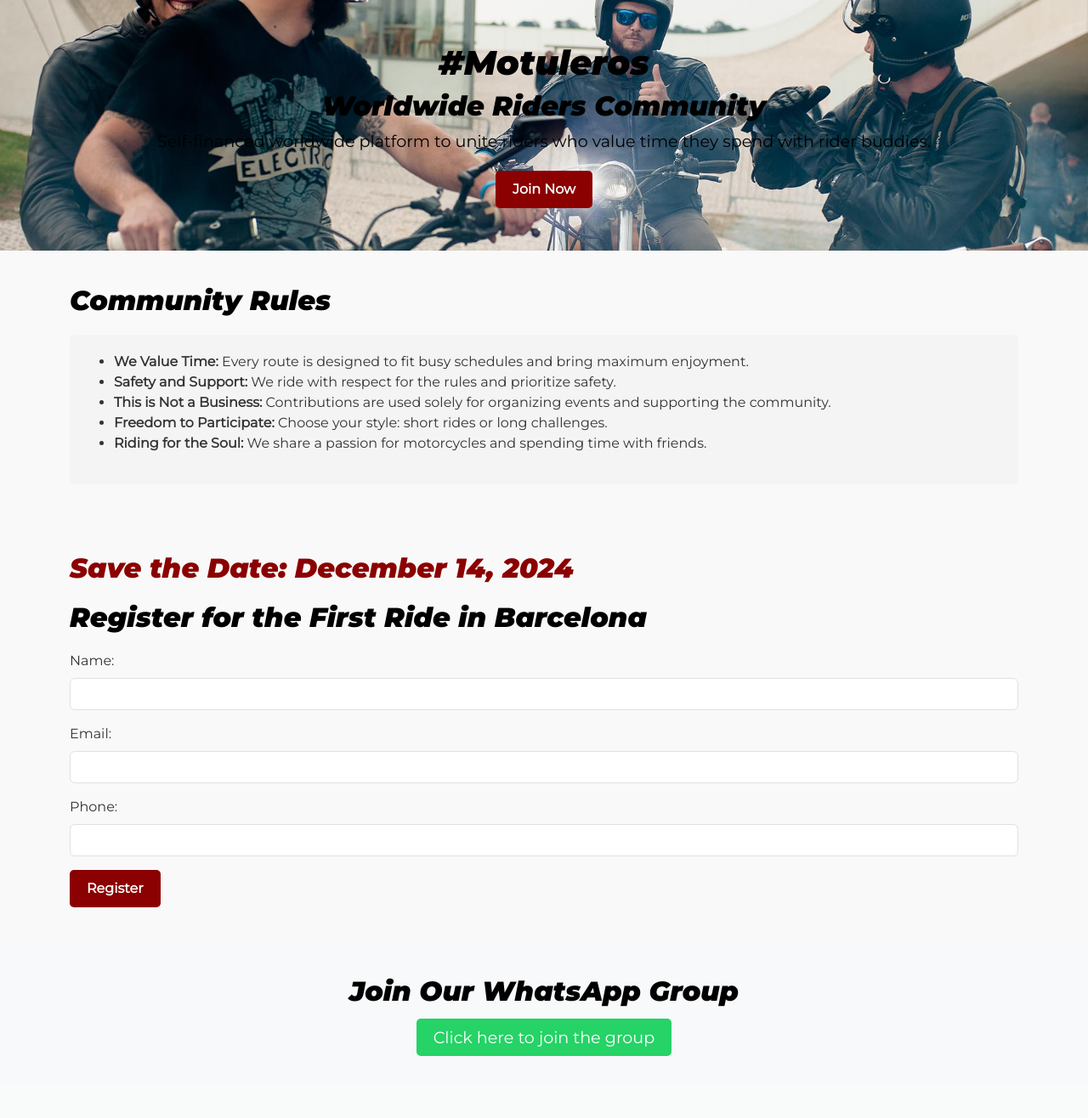
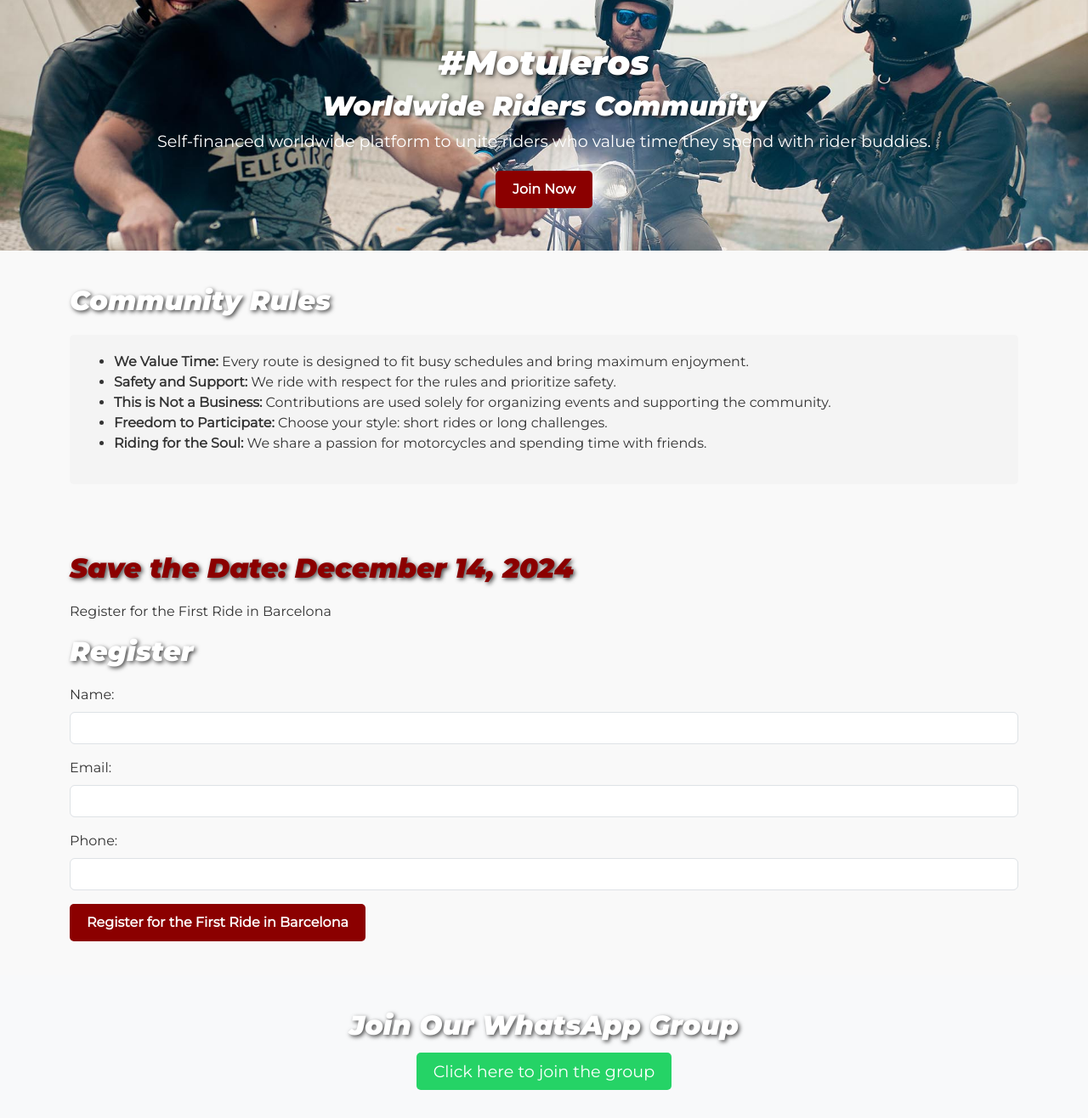
Before and after one commit to kornchli0/motul_community, a Flask app: page / in a window 1280 px wide. Shown: the whole page at 85% size. Before the commit the page ends 1243 px from the top, so only its background shows below. Run offline with Flask 3, Linux system fonts and the light colour scheme.

Commit message:
Update header text color with shadow for better readability

```diff
--- a/templates/index.html
+++ b/templates/index.html
@@ -19,7 +19,8 @@
             font-family: 'Montserrat', sans-serif;
             font-style: italic;
             font-weight: 900;
-            color: black;
+            color: white;
+            text-shadow: 2px 2px 5px rgba(0, 0, 0, 0.7); /* Добавлена тень */
         }
         p, li, label, input, button {
             font-family: 'Montserrat', sans-serif;
@@ -28,7 +29,7 @@
         .banner {
             background: url('/static/banner.jpg') no-repeat center center;
             background-size: cover;
-            color: black;
+            color: white;
             text-align: center;
             padding: 50px 20px;
         }
@@ -111,7 +112,8 @@
     <div class="section" id="register">
         <div class="container">
             <h2 class="event-date">Save the Date: December 14, 2024</h2>
-            <h2>Register for the First Ride in Barcelona</h2>
+            <p>Register for the First Ride in Barcelona</p>
+            <h2>Register</h2>
             <form action="/register" method="POST">
                 <div class="mb-3">
                     <label for="name" class="form-label">Name:</label>
@@ -125,7 +127,7 @@
                     <label for="phone" class="form-label">Phone:</label>
                     <input type="tel" class="form-control" id="phone" name="phone" required>
                 </div>
-                <button type="submit" class="btn btn-dark-red">Register</button>
+                <button type="submit" class="btn btn-dark-red">Register for the First Ride in Barcelona</button>
             </form>
         </div>
     </div>
```
